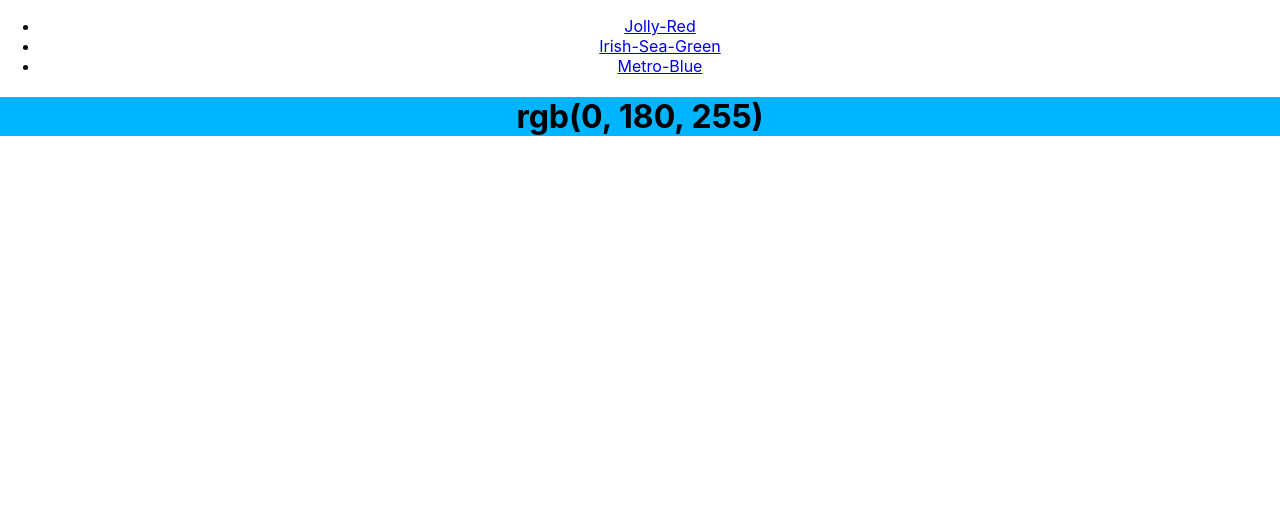
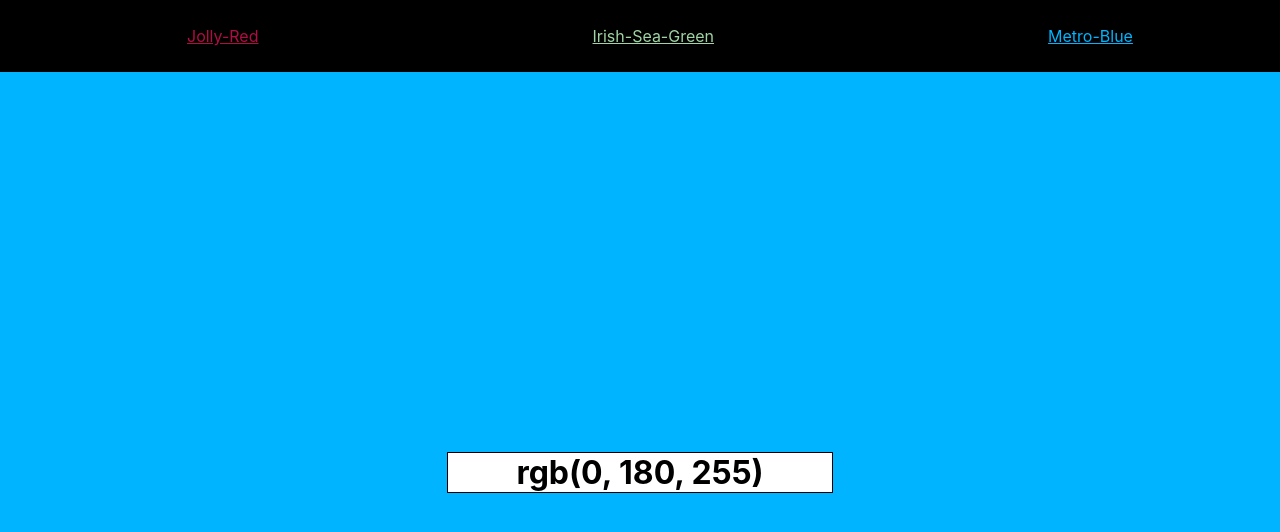
Before and after one commit to TannerRichards990/React-Color-Router, a React (Create React App) app: page /rgb/0/180/255 in a window 1280 px wide. Shown: the top 532 px of the page. Built offline with nearby package versions, Linux system fonts and the light colour scheme.

Commit message:
built out the the notfound, added css to multiple files for looks!

```diff
--- a/src/Components/Color/Color.css
+++ b/src/Components/Color/Color.css
@@ -1,7 +1,15 @@
-.color {
+.Color {
   display: flex;
   align-items: center;
   justify-content: center;
-  width: 100wv;
+  width: 100vw;
 
 }
+
+.Color-h1 {
+  background: white;
+  border: 1px solid black;
+  width: 30vw;
+
+
+}
--- a/src/Components/Color/Color.js
+++ b/src/Components/Color/Color.js
@@ -6,7 +6,7 @@ export default function Color() {
 
   return (
     <div className='Color' style={{ backgroundColor: `rgb(${r}, ${g}, ${b})` }}>
-      <h1>
+      <h1 className='Color-h1'>
         rgb({r}, {g}, {b})
       </h1>
     </div>
--- a/src/Components/Main/Main.css
+++ b/src/Components/Main/Main.css
@@ -0,0 +1,40 @@
+ul {
+  display: flex;
+  width: 100vw;
+  justify-content: space-evenly;
+  align-items: center;
+}
+
+ul li {
+  display: inline-block;
+  padding: 10px;
+  margin: 0 auto;
+}
+
+.Main {
+  display: flex;
+  justify-content: center;
+  height: 100vh;
+  width: 100vw;
+}
+
+header {
+  display: flex;
+  flex-direction: column;
+  justify-content: center;
+  align-items: center;
+  background-color: black;
+}
+
+a.RGB-Red {
+  color: rgb(177,12,67);
+
+}
+
+a.RGB-Green{
+  color: rgb(160,212,164);
+}
+
+a.RGB-Blue{
+  color: rgb(0,180,255);
+}
--- a/src/Components/Main/Main.js
+++ b/src/Components/Main/Main.js
@@ -1,6 +1,7 @@
 import { Route, Switch, NavLink, BrowserRouter } from 'react-router-dom';
 import Home from '../Home/Home';
 import Color from '../Color/Color';
+import NotFound from '../NotFound/NotFound';
 
 
 import './Main.css';
@@ -31,6 +32,7 @@ export default function Main() {
         <Switch>
           <Route exact path='/'><Home /></Route>
           <Route exact path='/rgb/:r/:g/:b'><Color /></Route>
+          <Route component={NotFound} path='*'></Route>
         </Switch>
       </div>
     </BrowserRouter>
--- a/src/Components/NotFound/NotFound.css
+++ b/src/Components/NotFound/NotFound.css
@@ -0,0 +1,6 @@
+.notFound {
+  display: flex;
+  justify-content: center;
+  align-items: center;
+  width: 100vw;
+}
--- a/src/Components/NotFound/NotFound.js
+++ b/src/Components/NotFound/NotFound.js
@@ -0,0 +1,8 @@
+import React from 'react';
+import './NotFound.css';
+
+export default function NotFound() {
+  return (
+    <h1 className='notFound'>Error: Webpage not found!</h1>
+  );
+}
```
